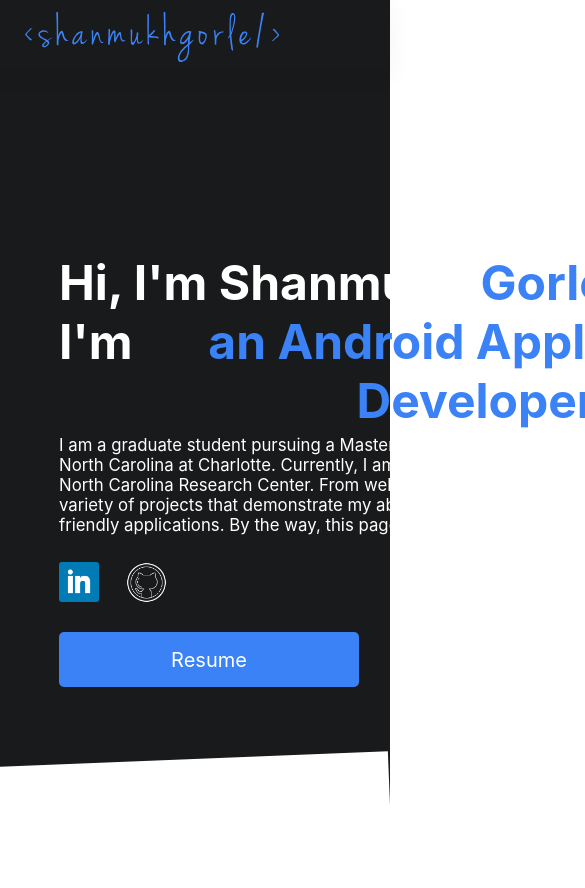
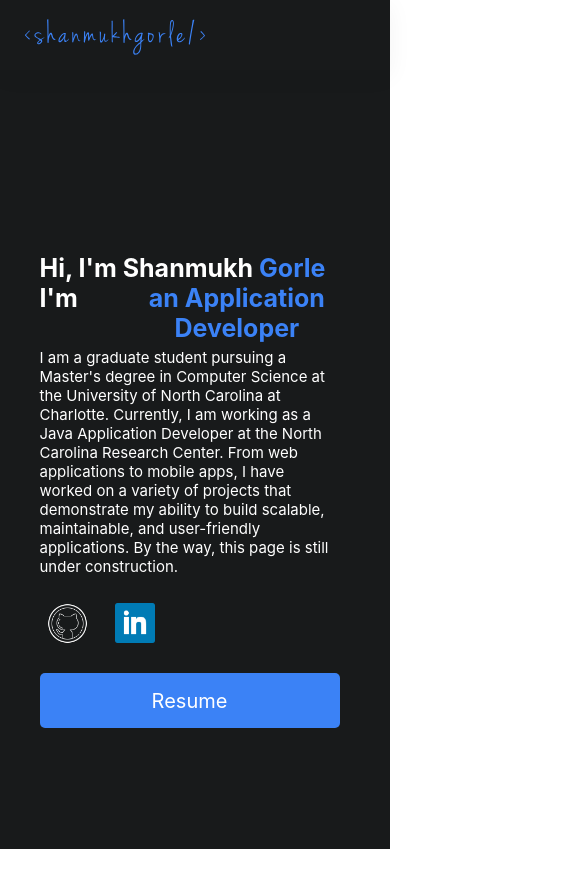
Before and after one commit to gorleshanmukh/myportfolio, a React (Create React App) app: page / in a window 390 px wide. Shown: the top 888 px of the page, 585 px wide, since content can reach past the window. Built offline with nearby package versions, Linux system fonts and the light colour scheme.

Commit message:
mobile view - homepage

```diff
--- a/package.json
+++ b/package.json
@@ -9,6 +9,7 @@
     "gsap": "^3.11.5",
     "matter-js": "^0.19.0",
     "react": "^18.2.0",
+    "react-device-detect": "^2.2.3",
     "react-dom": "^18.2.0",
     "react-scripts": "5.0.1",
     "react-scroll": "^1.8.9",
--- a/src/App.css
+++ b/src/App.css
@@ -197,3 +197,26 @@ svg {
   margin: auto;
   color: black;
 }
+
+
+@media only screen and (max-width: 500px) {
+  .type-animation-main-container {
+    left: 5%;
+  }
+  .type-animation-head {
+    font-size: 25px;
+  }
+  .type-animation-container {
+    font-size: 25px;
+  }
+  .type-animation-description {
+    font-size: 15px;
+    width: 300px;
+  }
+  .my-logo {
+    width: 180px;
+  }
+  .type-animation {
+    overflow: hidden;
+  }
+}
--- a/src/components/logofalling.js
+++ b/src/components/logofalling.js
@@ -22,9 +22,9 @@ let TEXTURES = ['./img.png',
     'img_14.svg',
     './2.svg','./3.svg','./4.svg','./1.svg'];
 
+const isMobile = window.innerWidth <= 768;
+const addBody = (Bodies, World, engine, Events) => {
 
-const addBody = (Bodies, World, engine, Events) => {
-    console.log(window.innerWidth)
     const HEAD = Bodies.rectangle(
         // window.innerWidth,
         Math.random() * window.innerWidth + 500,
@@ -102,7 +102,7 @@ const LogoFalling = () => {
     const canvasRef = useRef(null);
     const { Engine, Render, World, Bodies, MouseConstraint, Mouse, Events } = Matter;
     let engine;
-    let height = window.innerHeight - 100;
+    let height = isMobile ? window.innerHeight-10 : window.innerHeight - 100;
     useEffect(() => {
         // eslint-disable-next-line react-hooks/exhaustive-deps
         engine = Engine.create();
@@ -134,7 +134,7 @@ const LogoFalling = () => {
             100,
             {
                 isStatic: true,
-                angle: -0.04,
+                angle: isMobile ? 0 : -0.04,
                 render: {
                         fillStyle: "white",
                 },
--- a/src/components/nav.js
+++ b/src/components/nav.js
@@ -8,7 +8,7 @@ const ScrollLink = Scroll.ScrollLink;
 function MyLogo() {
     return <a href={"/"} className={"logo"}>
         <svg height="50px" viewBox="0 0 350.00000000000006 68.8146789927901"
-             className="css-1j8o68f">
+             className="my-logo">
             <defs id="SvgjsDefs5725"></defs>
             <g id="SvgjsG5726" featurekey="nameFeature-0"
                transform="matrix(1.5536301650908158,0,0,1.5536301650908158,-3.848218197591635,-17.334911978387247)"
--- a/src/components/typeanim.js
+++ b/src/components/typeanim.js
@@ -1,6 +1,29 @@
 import { TypeAnimation } from 'react-type-animation';
-
 const TypeAnim = () => {
+    const seq = [
+        "a Full Stack Developer",
+        1000,
+        'an Android Application Developer',
+        1000,
+        'an Application Developer',
+        1000,
+        'a Gamer',
+        1000,
+        () => {
+            // console.log('Sequence completed'); // Place optional callbacks anywhere in the array
+        }
+    ];
+    const seqMob = [
+        "a Full Stack Developer",
+        1000,
+        'an Application Developer',
+        1000,
+        'a Gamer',
+        1000,
+        () => {
+            // console.log('Sequence completed'); // Place optional callbacks anywhere in the array
+        }
+    ];
     return (
         <div className="type-animation-main-container">
             <div className="type-animation-static type-animation-head">
@@ -9,19 +32,7 @@ const TypeAnim = () => {
             <div className="type-animation-container">
                 <span>I'm&nbsp;</span>
                 <TypeAnimation
-                    sequence={[
-                        "a Full Stack Developer",
-                        1000,
-                        'an Android Application Developer',
-                        1000,
-                        'an Application Developer',
-                        1000,
-                        'a Gamer',
-                        1000,
-                        () => {
-                            console.log('Sequence completed'); // Place optional callbacks anywhere in the array
-                        }
-                    ]}
+                    sequence={window.innerWidth <= 768 ? seqMob : seq}
                     wrapper="span"
                     cursor={false}
                     repeat={Infinity}
@@ -35,8 +46,8 @@ const TypeAnim = () => {
                 demonstrate my ability to build scalable, maintainable, and user-friendly applications. By the way, this page is still under construction.
             </div>
             <div className={"links"}>
-               <a target={"_blank"} href={"https://www.linkedin.com/in/gorleshanmukh/"}> <img width="40px" className={"link-image"} src={"linkedin.png"} alt={"linkedin"} /></a>
                <a target={"_blank"} href={"https://github.com/gorleshanmukh"}> <img width="55px" style={{filter:"invert(1)"}} className={"link-image"} src={"github.png"} alt={"linkedin"} /></a>
+                <a target={"_blank"} href={"https://www.linkedin.com/in/gorleshanmukh/"}> <img width="40px" className={"link-image"} src={"linkedin.png"} alt={"linkedin"} /></a>
             </div>
             <div className={"resume-container"}>
                 <a className={"resume-link"} href={"/resume/resume.pdf"} target={"_blank"} >Resume</a>
```
Also changed, not shown: 1 other file (tests, documents, lock files or other folders).
